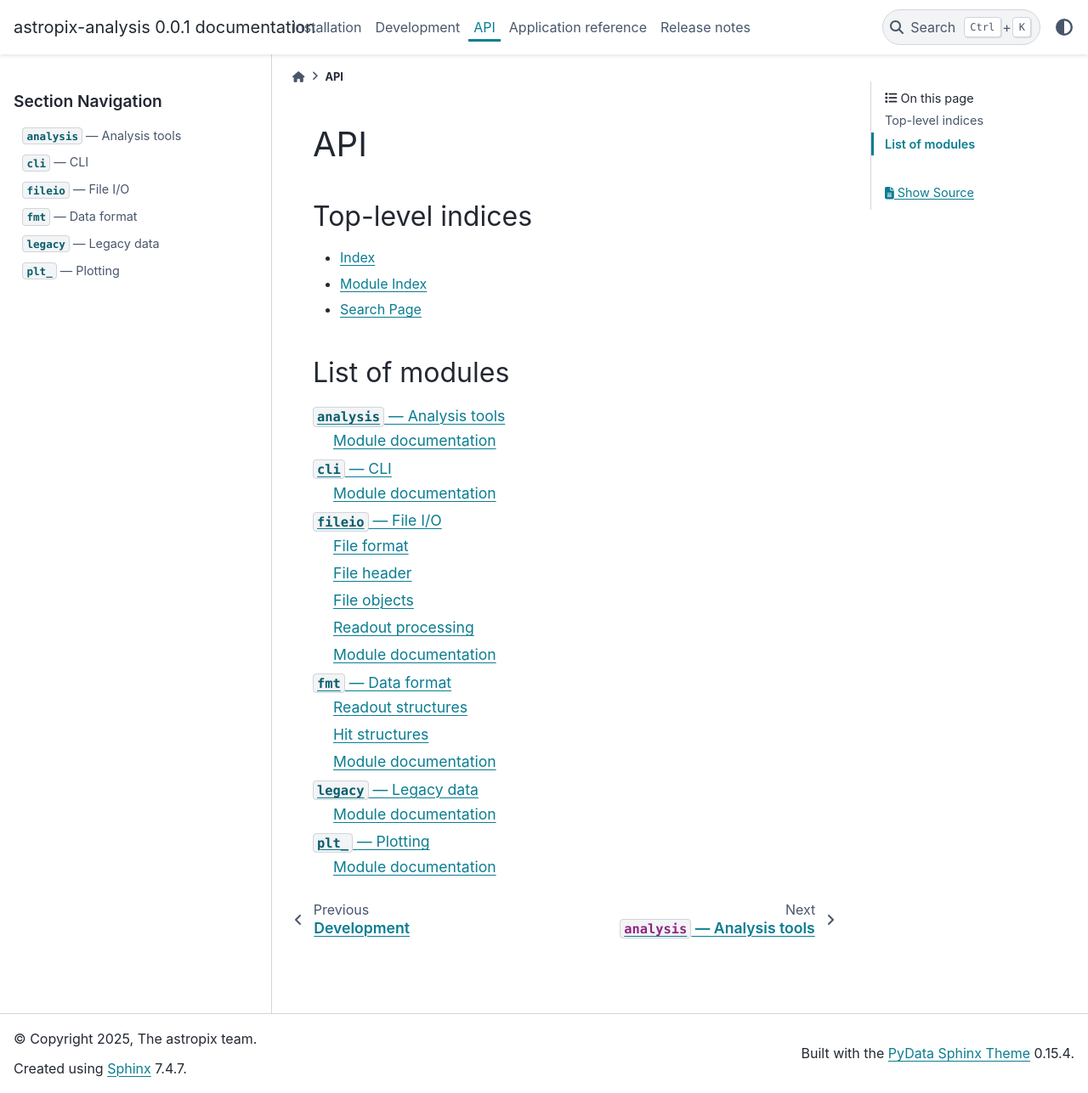
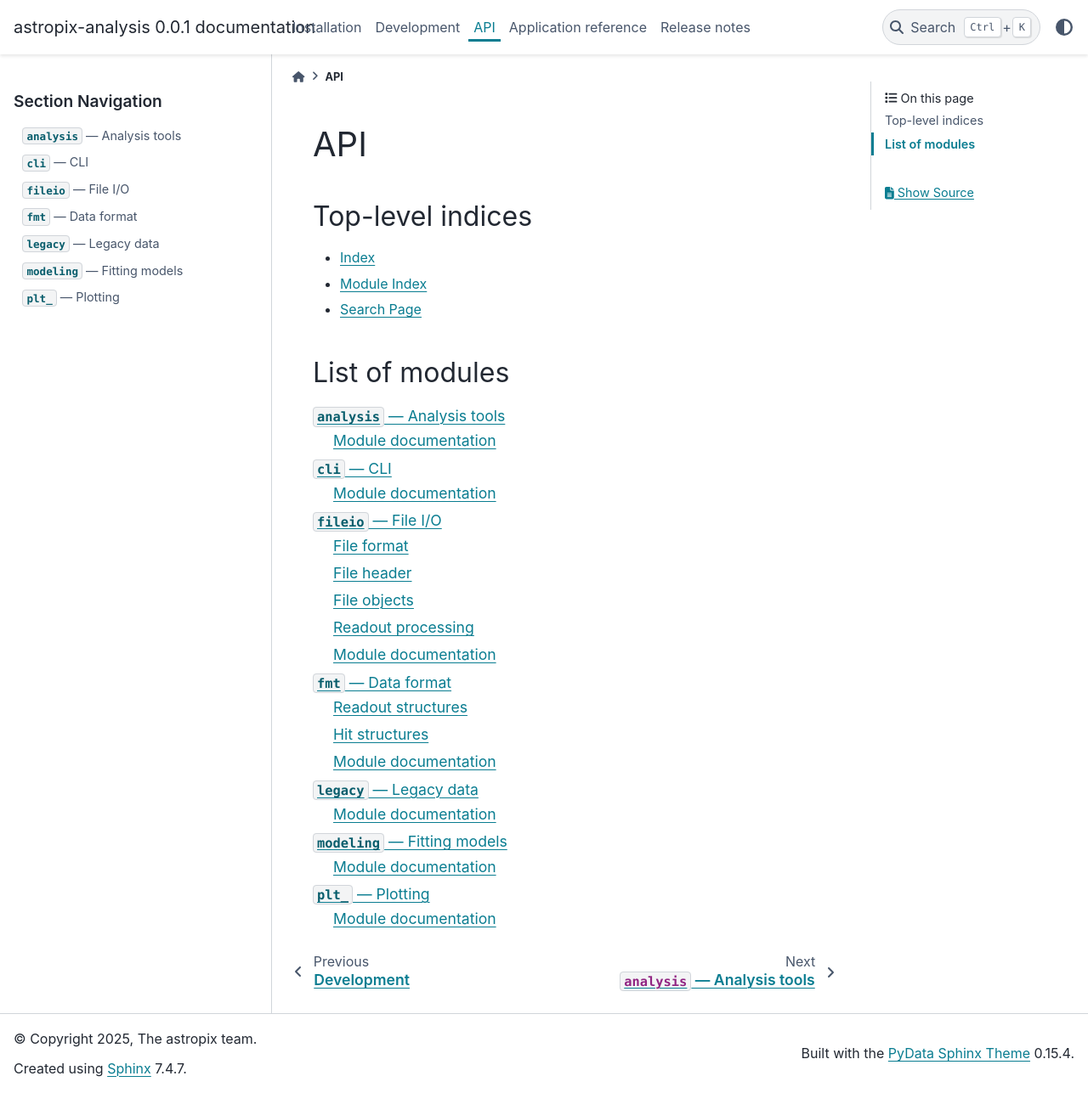
Before and after one commit to AstroPix/astropix-analysis, a Sphinx documentation site: the page built from docs/api.rst, in a window 1280 px wide and 1287 px high. Shown: the whole window at 85% size. Built offline with Sphinx 7.4.7 and the PyData theme 0.15.4, drawn with Linux system fonts in a browser that asks for light colours; formulas are drawn with MathJax 3.

Commit message:
Docs added.

```diff
--- a/docs/api.rst
+++ b/docs/api.rst
@@ -22,4 +22,5 @@ List of modules
    fileio
    fmt
    legacy
+   modeling
    plt_
--- /dev/null
+++ b/docs/modeling.rst
@@ -0,0 +1,11 @@
+.. _modeling:
+
+:mod:`~astropix_analysis.modeling` --- Fitting models
+=====================================================
+
+
+
+Module documentation
+--------------------
+
+.. automodule:: astropix_analysis.modeling
```
